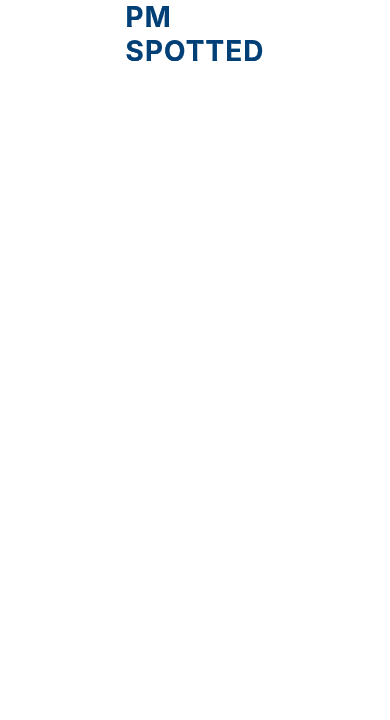
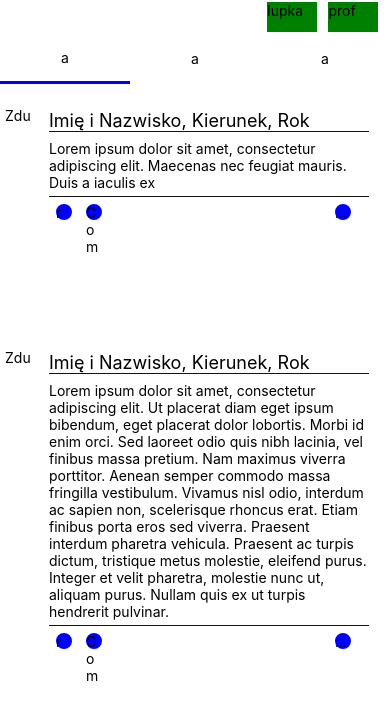
Before and after one commit to ColderVoid/pm-spotted, a React Native app in the folder frontend/: screen / in a window 390 px wide. Shown: the top 720 px of the page. Built offline with nearby package versions, Linux system fonts and the light colour scheme.

Commit message:
Prowizoryczna strona główna

```diff
--- a/frontend/App.tsx
+++ b/frontend/App.tsx
@@ -1,29 +1,218 @@
-import { SafeAreaView, StyleSheet, Text, View, useColorScheme } from 'react-native'
+import { SafeAreaView, ScrollView, StyleSheet, Text, View, useColorScheme } from 'react-native'
 import React from 'react'
-import Upper_Logo from './components/upper_Logo'
 
-function App(): JSX.Element {
+export default function App(): JSX.Element {
   const isDarkMode = useColorScheme() === 'dark'
   return (
     <SafeAreaView style={isDarkMode ? styles.darkScreen : styles.whiteScreen}>
-        <View>
-          <Upper_Logo/>
+        <View style = {styles.top_container}>
+          <Text style = {styles.heading}>PM SPOTTED</Text>
+            <View style = {styles.lupka}>
+                <Text>lupka</Text>
+            </View>
+            <View style = {styles.profil}>
+                <Text>prof</Text>
+            </View>
         </View>
+        <View style = {styles.con_zakladki}>
+          <View style = {[styles.zakladki_home, styles.zakladki]}>
+            <Text>a</Text>
+          </View>
+          <View style = {[styles.zakladki_notifications, styles.zakladki]}>
+          <Text>a</Text>
+          </View>
+          <View style = {[styles.zakladki_mail, styles.zakladki]}>
+          <Text>a</Text>
+          </View>
+        </View>
+        <ScrollView>
+          <View style = {styles.con_post}>
+            <View style = {styles.post_prof_pic}>
+              <Text>Zdu</Text>
+            </View>
+            <View style = {styles.wiad}>
+              <View style = {styles.post_header}>
+                <Text style = {styles.header_content}>Imię i Nazwisko, Kierunek, Rok</Text>
+              </View>
+              <View style = {styles.post_content}>
+                <Text>Lorem ipsum dolor sit amet, consectetur adipiscing elit. Maecenas nec feugiat mauris. Duis a iaculis ex</Text>
+              </View>
+              <View style = {styles.con_action_bar}>
+                <View style = {styles.action_bar}>
+                  <View style = {styles.reaction_icon}>
+                    <Text>r</Text>
+                  </View>
+                 <View style = {styles.comment_icon}>
+                    <Text>Com</Text>
+                  </View>
+                  <View style = {styles.more_icon}>
+                    <Text>...</Text>
+                  </View>
+                </View>
+              </View>
+            </View>
+          </View>
+          <View style = {styles.con_post}>
+            <View style = {styles.post_prof_pic}>
+              <Text>Zdu</Text>
+            </View>
+            <View style = {styles.wiad}>
+              <View style = {styles.post_header}>
+                <Text style = {styles.header_content}>Imię i Nazwisko, Kierunek, Rok</Text>
+              </View>
+              <View style = {styles.post_content}>
+                <Text>Lorem ipsum dolor sit amet, consectetur adipiscing elit. Ut placerat diam eget ipsum bibendum, eget placerat dolor lobortis. Morbi id enim orci. Sed laoreet odio quis nibh lacinia, vel finibus massa pretium. Nam maximus viverra porttitor. Aenean semper commodo massa fringilla vestibulum. Vivamus nisl odio, interdum ac sapien non, scelerisque rhoncus erat. Etiam finibus porta eros sed viverra. Praesent interdum pharetra vehicula. Praesent ac turpis dictum, tristique metus molestie, eleifend purus. Integer et velit pharetra, molestie nunc ut, aliquam purus. Nullam quis ex ut turpis hendrerit pulvinar.</Text>
+              </View>
+              <View style = {styles.con_action_bar}>
+                <View style = {styles.action_bar}>
+                  <View style = {styles.reaction_icon}>
+                    <Text>r</Text>
+                  </View>
+                 <View style = {styles.comment_icon}>
+                    <Text>Com</Text>
+                  </View>
+                  <View style = {styles.more_icon}>
+                    <Text>...</Text>
+                  </View>
+                </View>
+              </View>
+            </View>
+          </View>
+        </ScrollView>
     </SafeAreaView>
   )
 }
 
 const styles = StyleSheet.create({
+  // ogólny motyw apki, potem do zmiany pod przycisk w ustawieniach
   darkScreen: {
     backgroundColor: '#222222',
     flex: 1,
-    alignItems: 'center'
   },
   whiteScreen: {
     backgroundColor: '#FFFFFF',
     flex: 1,
-    alignItems: 'center'
-  }
+  },
+  // górna część apki
+  top_container: {
+    flexDirection: 'row',
+    paddingHorizontal: 10,
+    marginTop: 2,
+    height: 30,
+  },
+  heading: {
+    color: '#FFFFFF',
+      fontSize: 24,
+      letterSpacing: 1,
+      paddingRight: '25%',
+  },
+  lupka: {
+    backgroundColor: 'green',
+
+    width: 50,
+    marginRight: '3%'
+  },
+  profil: {
+    backgroundColor: 'green',
+    width: 50,
+  },
+  con_zakladki: {
+    flexDirection: 'row',
+    marginTop: 2
+  },
+  zakladki: {
+    width: '33%',
+    alignItems: 'center',
+    justifyContent: 'center',
+    flex: 1,
+    height: 50
+  },
+  zakladki_home: {
+    borderBottomColor: 'blue',
+    borderBottomWidth: 3
+
+  },
+  zakladki_notifications: {
+    borderBottomColor: 'white',
+    borderBottomWidth: 1
+  },
+  zakladki_mail: {
+    borderBottomColor: 'white',
+    borderBottomWidth: 1
+  },
+  con_post: {
+    marginTop: 20,
+    flex: 1,
+    flexDirection: 'row'
+  },
+  wiad: {
+    marginLeft: 10,
+    marginRight: 5,
+    borderColor: 'white',
+    borderWidth: 1,
+    borderRadius: 10,
+    width: '85%'
+  },
+  post_prof_pic: {
+    height: 30,
+    width: 30,
+    marginTop: 1,
+    marginLeft: 3,
+    borderWidth: 2,
+    borderRadius: 60,
+    borderColor: 'white'
+  },
+  post_header: {
+    padding: 5,
+
+  },
+  header_content: {
+    fontSize: 18,
+    borderBottomColor: '#121212',
+    borderBottomWidth: 1
+  },
+  post_content: {
+    paddingHorizontal: 5,
+    paddingTop: 3,
+    height: 'auto',
+  },
+  con_action_bar: {
+    height: 40,
+    padding: 5,
+
+  },
+  action_bar: {
+    borderTopColor: '#121212',
+    borderTopWidth: 1,
+    flex: 1,
+    flexDirection: 'row',
+  },
+  reaction_icon: {
+    backgroundColor: 'blue',
+    width: 20,
+    height: 20,
+    borderWidth: 2,
+    borderRadius: 60,
+    borderColor: 'white',
+    margin: 5
+  },
+  comment_icon: {
+    backgroundColor: 'blue',
+    width: 20,
+    height: 20,
+    borderWidth: 2,
+    borderRadius: 60,
+    borderColor: 'white',
+    margin: 5,
+  },
+  more_icon: {
+    backgroundColor: 'blue',
+    width: 20,
+    height: 20,
+    borderWidth: 2,
+    borderRadius: 60,
+    borderColor: 'white',
+    marginLeft: '70%',
+    marginTop: 5
+  },
 })
-
-export default App;
```
